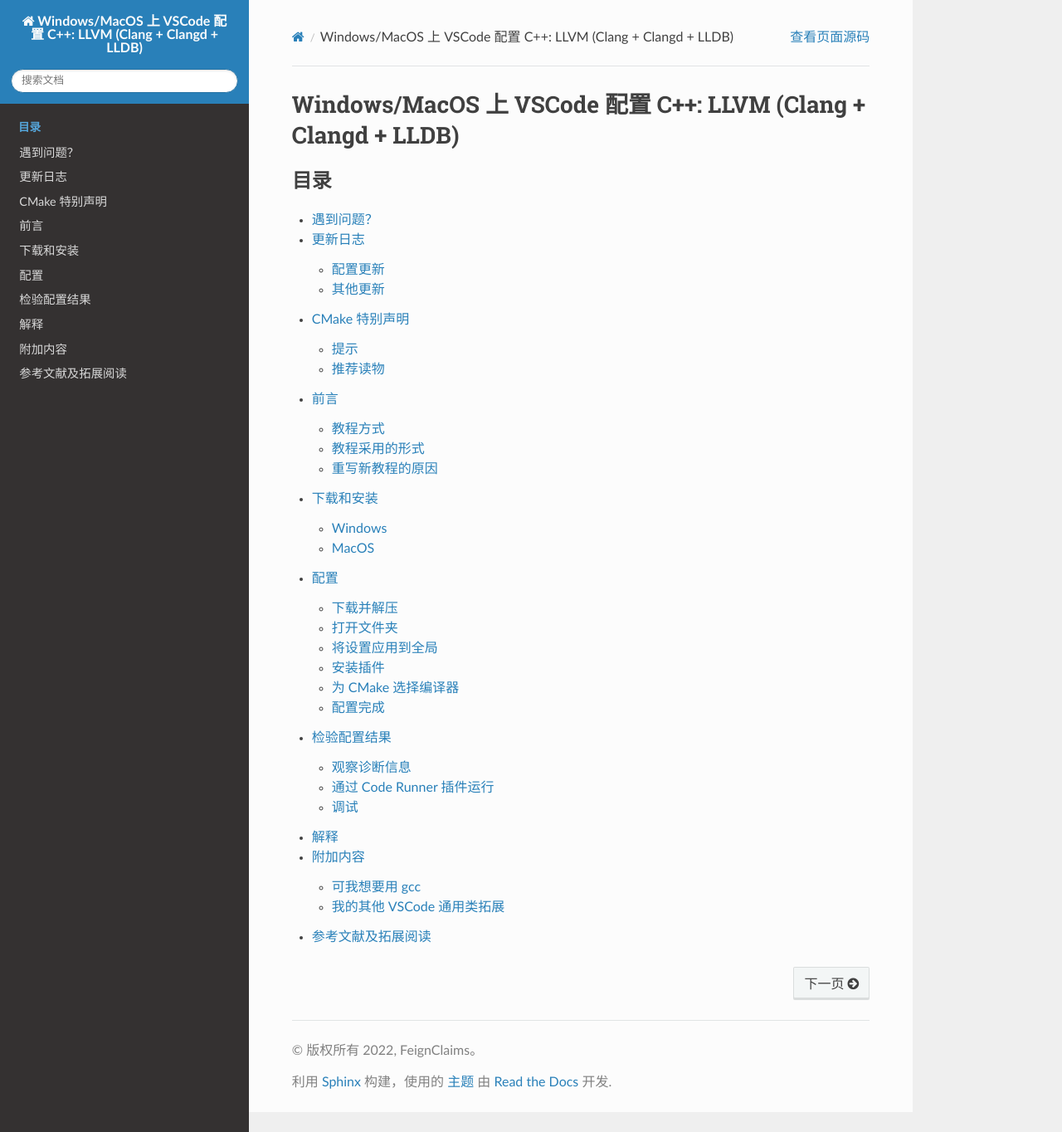
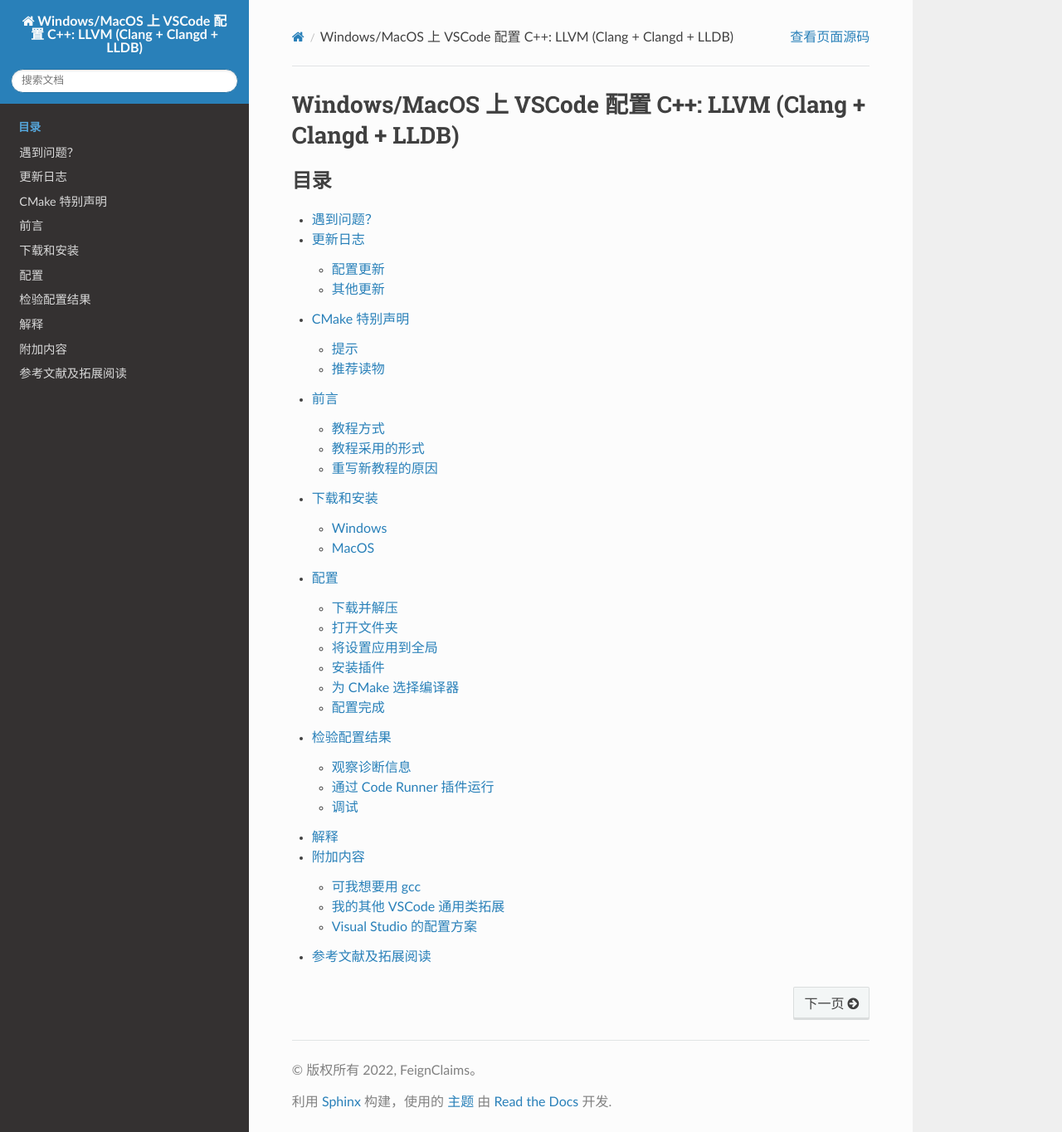
Before and after one commit to FeignClaims/vscode_cpp_starter, a Sphinx documentation site: the page built from docs/source/index.rst, in a window 1280 px wide and 1364 px high. Shown: the whole window at 83% size. Built offline with Sphinx 7.4.7 and the Read the Docs theme 2.0.0, drawn with Linux system fonts in a browser that asks for light colours.

Commit message:
添加 Visual Studio 的配置方案跳转链接

```diff
--- a/docs/source/_include/links.rst
+++ b/docs/source/_include/links.rst
@@ -1,5 +1,6 @@
 .. _`Gitee 仓库`: https://gitee.com/FeignClaims/vscode-llvm-cpp-starter
 .. _`Gitee 仓库 Issues`: https://gitee.com/FeignClaims/vscode-llvm-cpp-starter/issues
+.. _`一个简单的 Visual Studio 配置方案`: https://gitee.com/FeignClaims/weekly-questions/blob/master/src/weak_14/%E4%B8%80%E4%B8%AA%E7%AE%80%E5%8D%95%E7%9A%84%20Visual%20Studio%20%E9%85%8D%E7%BD%AE%E6%96%B9%E6%A1%88.md
 
 .. CMake 推荐读物
 .. _`《Modern CMake for C++》`: https://github.com/PacktPublishing/Modern-CMake-for-Cpp
--- a/docs/source/others.rst
+++ b/docs/source/others.rst
@@ -19,3 +19,8 @@
 此外，建议装上 Vim 插件。
 
 .. _`我的通用拓展`: https://gitee.com/FeignClaims/vscode-llvm-cpp-starter/raw/master/code/my_utility.zip
+
+Visual Studio 的配置方案
+************************
+
+- `一个简单的 Visual Studio 配置方案`_
```
